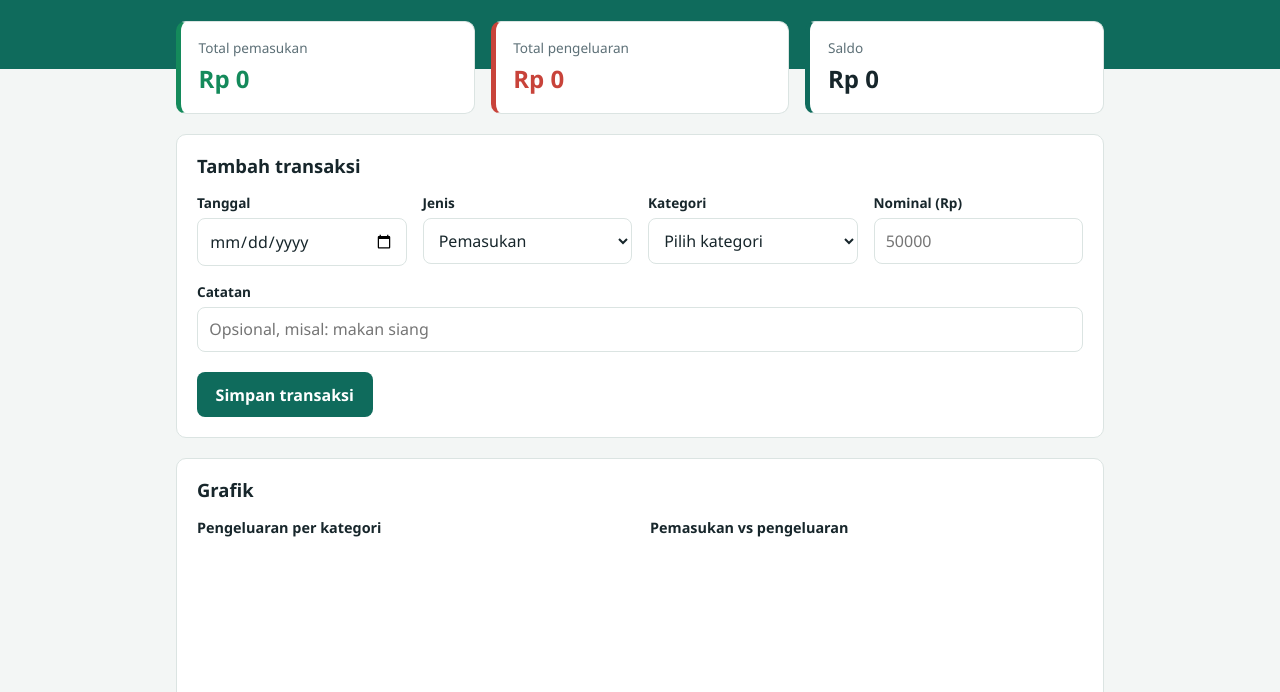
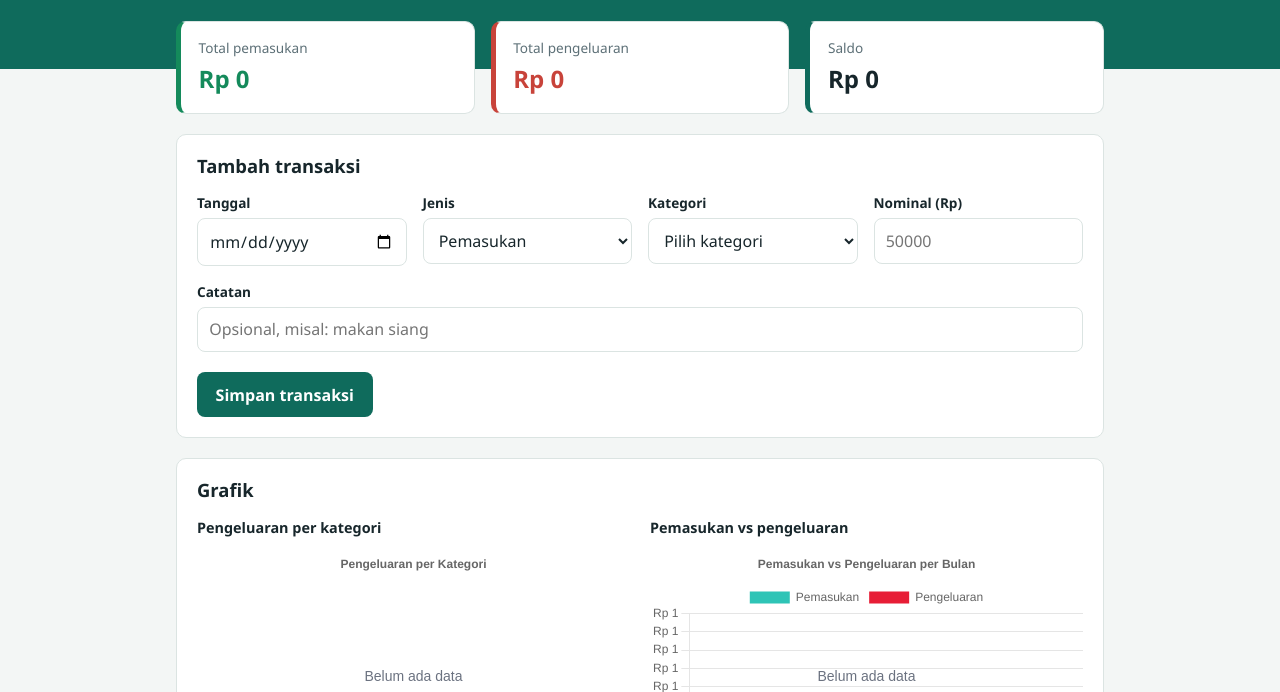
Before and after one commit to emilnajmil/kalkulator-keuangan, a plain HTML site: page index.html in a window 1280 px wide. Shown: the part 108-800 px from the top of the page. Drawn offline with nearby package versions, Linux system fonts and the light colour scheme.

Commit message:
feat: tambah penyimpanan localStorage, filter, grafik, dan export CSV

```diff
--- a/app.js
+++ b/app.js
@@ -33,7 +33,7 @@ function setText(id, teks) {
 
 // Menampilkan tabel dan ringkasan ke layar
 function renderUI() {
-  const semuaData = getAll();
+  const semuaData = typeof getFiltered === "function" ? getFiltered() : getAll();
   const total = getTotals();
 
   // 1. Kartu ringkasan
--- a/chart.js
+++ b/chart.js
@@ -1,14 +1,46 @@
+// chart.js
+// Grafik dengan library Chart.js (dimuat lewat CDN di index.html):
+//   1. Pie: pengeluaran per kategori           -> <canvas id="chart-kategori">
+//   2. Bar: pemasukan vs pengeluaran per bulan -> <canvas id="chart-ringkasan">
+//
+// Dipanggil otomatis oleh renderUI() di app.js lewat renderCharts().
+// Urutan <script> di index.html: transactions.js -> storage.js -> chart.js -> app.js
+
 let pieChartInstance = null;
 let barChartInstance = null;
 
-function getByCategory(transactions) {
-    return transactions.reduce((acc, curr) => {
+const WARNA_KATEGORI = {
+    Makanan: '#e0a94b',
+    Transportasi: '#4f81bd',
+    Belanja: '#c0504d',
+    Tagihan: '#8c6bb1',
+    Hiburan: '#e07b53',
+    Lainnya: '#7f8c8d',
+    Gaji: '#2f7d5b',
+    'Uang saku': '#6aa84f'
+};
+const WARNA_CADANGAN = ['#4dc9f6', '#f67019', '#f53794', '#537bc4', '#acc236', '#166a8f'];
+
+const formatRupiahGrafik = (angka) =>
+    new Intl.NumberFormat('id-ID', {
+        style: 'currency',
+        currency: 'IDR',
+        maximumFractionDigits: 0
+    }).format(angka);
+
+// Total pengeluaran per kategori
+// (diberi nama berbeda dari getByCategory di transactions.js supaya tidak bentrok)
+function hitungPerKategori(transactions) {
+    return transactions
+        .filter(t => t.jenis === 'pengeluaran')
+        .reduce((acc, curr) => {
             const cat = curr.kategori || 'Lain-lain';
             acc[cat] = (acc[cat] || 0) + Number(curr.nominal);
             return acc;
         }, {});
 }
 
+// Total pemasukan dan pengeluaran per bulan, contoh: { "2026-10": { pemasukan, pengeluaran } }
 function getMonthlyOverview(transactions) {
     const overview = {};
     transactions.forEach(t => {
@@ -25,13 +57,32 @@ function getMonthlyOverview(transactions) {
     return overview;
 }
 
+// Menampilkan tulisan "Belum ada data" saat grafik kosong
+const pluginKosongGrafik = {
+    id: 'kosongGrafik',
+    afterDraw(chart) {
+        const ada = chart.data.datasets.some(d => d.data.some(v => v > 0));
+        if (ada) return;
+
+        const { ctx, width, height } = chart;
+        ctx.save();
+        ctx.textAlign = 'center';
+        ctx.textBaseline = 'middle';
+        ctx.font = '14px sans-serif';
+        ctx.fillStyle = '#6b7280';
+        ctx.fillText('Belum ada data', width / 2, height / 2);
+        ctx.restore();
+    }
+};
+
 function renderPieChart(canvasId, transactions) {
     const ctx = document.getElementById(canvasId);
     if (!ctx) return;
 
-    const categoryData = getByCategory(transactions);
+    const categoryData = hitungPerKategori(transactions);
     const labels = Object.keys(categoryData);
     const data = Object.values(categoryData);
+    const warna = labels.map((k, i) => WARNA_KATEGORI[k] || WARNA_CADANGAN[i % WARNA_CADANGAN.length]);
 
     if (pieChartInstance) pieChartInstance.destroy();
 
@@ -41,15 +92,24 @@ function renderPieChart(canvasId, transactions) {
             labels: labels,
             datasets: [{
                 data: data,
-                backgroundColor: ['#4dc9f6', '#f67019', '#f53794', '#537bc4', '#acc236', '#166a8f']
+                backgroundColor: warna,
+                borderWidth: 1
             }]
         },
         options: {
             responsive: true,
+            maintainAspectRatio: false,
             plugins: {
-                title: { display: true, text: 'Pengeluaran/Pemasukan per Kategori' }
+                title: { display: true, text: 'Pengeluaran per Kategori' },
+                legend: { position: 'bottom' },
+                tooltip: {
+                    callbacks: {
+                        label: (c) => c.label + ': ' + formatRupiahGrafik(c.parsed)
                     }
                 }
+            }
+        },
+        plugins: [pluginKosongGrafik]
     });
 }
 
@@ -69,16 +129,44 @@ function renderBarChart(canvasId, transactions) {
         data: {
             labels: months,
             datasets: [
-                { label: 'Pemasukan', data: incomeData, backgroundColor: '#2ec4b6' },
-                { label: 'Pengeluaran', data: expenseData, backgroundColor: '#e71d36' }
+                { label: 'Pemasukan', data: incomeData, backgroundColor: '#2ec4b6', borderRadius: 4 },
+                { label: 'Pengeluaran', data: expenseData, backgroundColor: '#e71d36', borderRadius: 4 }
             ]
         },
         options: {
             responsive: true,
-            scales: { y: { beginAtZero: true } },
+            maintainAspectRatio: false,
+            scales: {
+                y: {
+                    beginAtZero: true,
+                    ticks: { callback: (v) => formatRupiahGrafik(v) }
+                }
+            },
             plugins: {
-                title: { display: true, text: 'Perbandingan Pemasukan & Pengeluaran per Bulan' }
+                title: { display: true, text: 'Pemasukan vs Pengeluaran per Bulan' },
+                tooltip: {
+                    callbacks: {
+                        label: (c) => c.dataset.label + ': ' + formatRupiahGrafik(c.parsed.y)
                     }
                 }
+            }
+        },
+        plugins: [pluginKosongGrafik]
     });
 }
+
+// Dipanggil oleh renderUI() di app.js
+function renderCharts() {
+    if (typeof Chart === 'undefined') {
+        console.warn('Library Chart.js belum dimuat, grafik dilewati.');
+        return;
+    }
+
+    // Pie mengikuti filter Bulan; bar menampilkan semua bulan untuk dibandingkan
+    const dataBulan = typeof getFiltered === 'function'
+        ? getFiltered({ hanyaBulan: true })
+        : getAll();
+
+    renderPieChart('chart-kategori', dataBulan);
+    renderBarChart('chart-ringkasan', getAll());
+}
--- a/index.html
+++ b/index.html
@@ -173,9 +173,10 @@
 
   <!-- Chart.js harus dimuat sebelum chart.js milik proyek -->
   <script src="https://cdn.jsdelivr.net/npm/chart.js@4.4.4/dist/chart.umd.min.js"></script>
+  </script><script src="transactions.js"></script>
+  <script src="chart.js"></script>
+  <script src="app.js"></script>
   <script src="storage.js"></script>
-  <script src="transactions.js"></script>
-  <script src="app.js"></script>
-  <script src="chart.js"></script>
+
 </body>
 </html>
```
Lines whose indentation alone changed are shown as unchanged.
